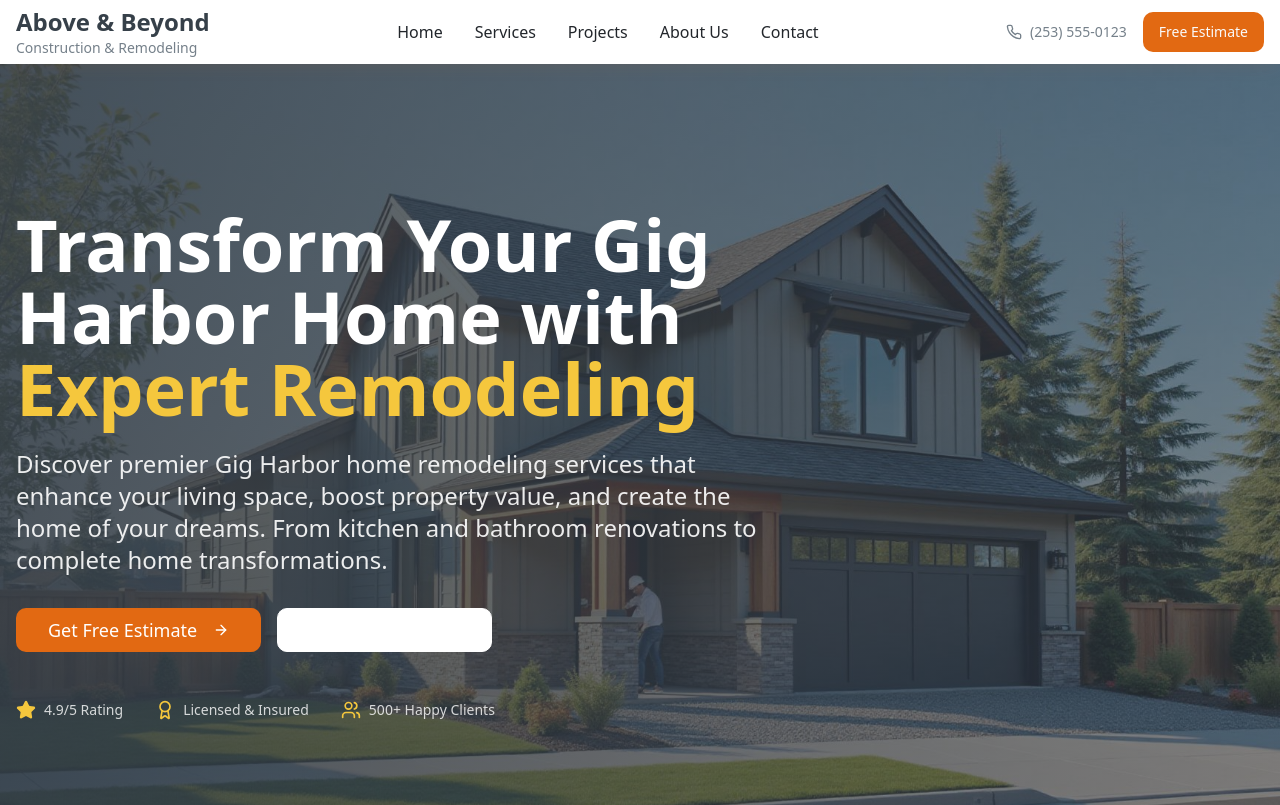
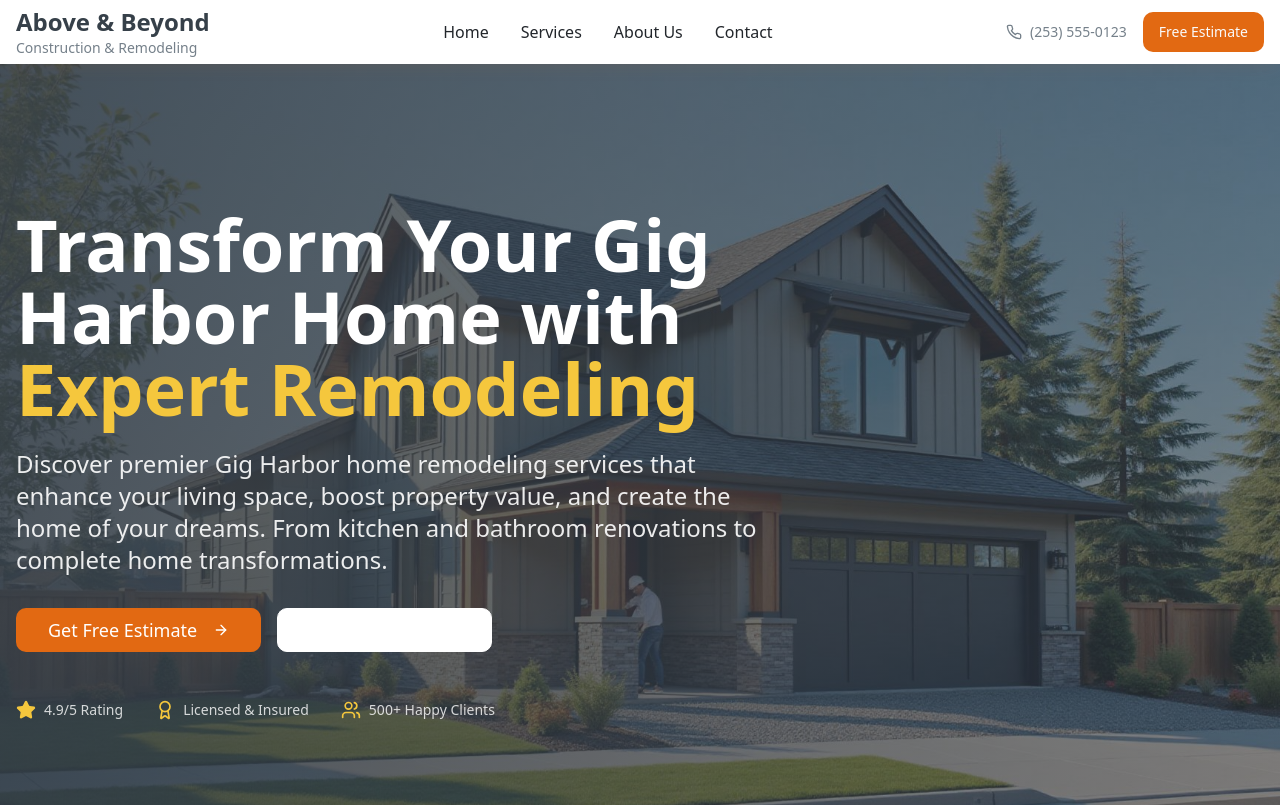
Before and after one commit to seogrowtth/above-beyond-remodel-gig-harbor, a React (Vite) app: page / in a window 1280 px wide. Shown: the top 805 px of the page. Built offline with nearby package versions, Linux system fonts and the light colour scheme; the HTML template or start-up script is replaced by a standard one.

Commit message:
Remove projects from header

```diff
--- a/src/components/Header.tsx
+++ b/src/components/Header.tsx
@@ -26,9 +26,6 @@ const Header = () => {
             </a>
             <a href="#services" className="text-foreground hover:text-primary transition-colors">
               Services
-            </a>
-            <a href="#projects" className="text-foreground hover:text-primary transition-colors">
-              Projects
             </a>
             <a href="#about" className="text-foreground hover:text-primary transition-colors">
               About Us
@@ -68,9 +65,6 @@ const Header = () => {
               <a href="#services" className="text-foreground hover:text-primary transition-colors">
                 Services
               </a>
-              <a href="#projects" className="text-foreground hover:text-primary transition-colors">
-                Projects
-              </a>
               <a href="#about" className="text-foreground hover:text-primary transition-colors">
                 About Us
               </a>
```
